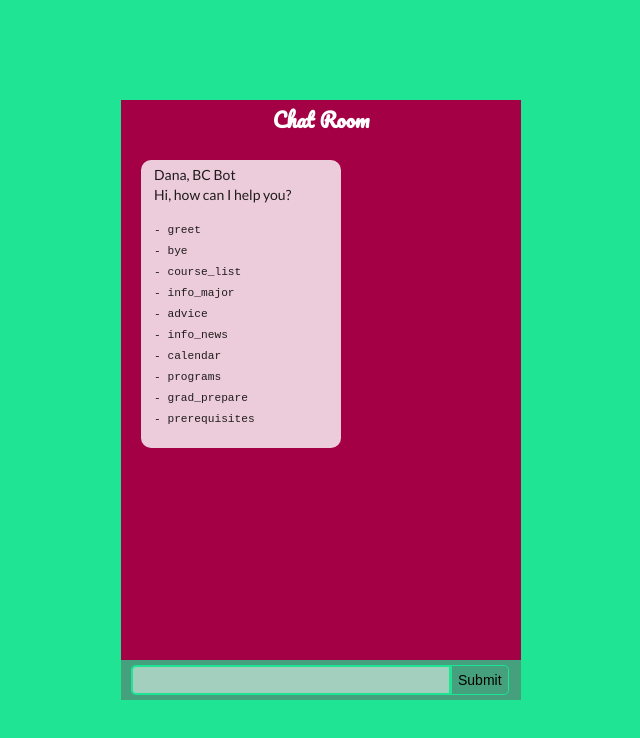
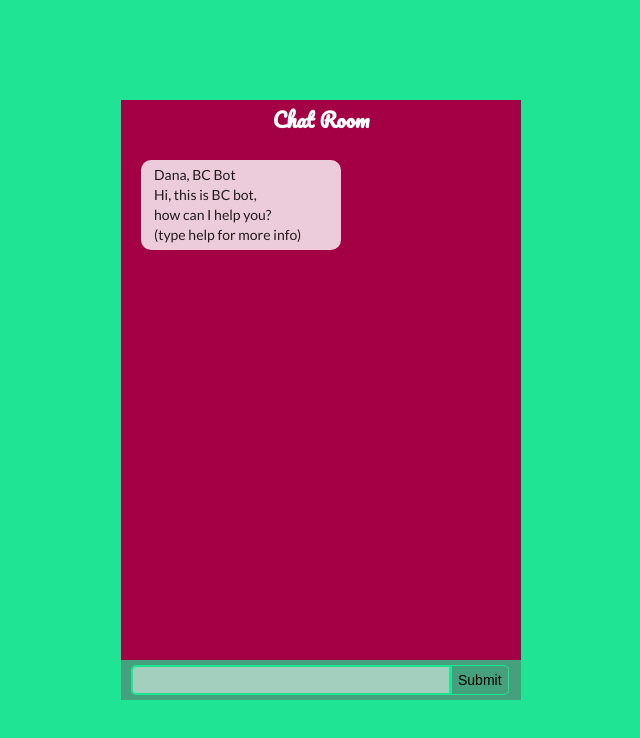
Before and after one commit to 4900ChatBot/chatbot_frontend, a React (Create React App) app in the folder chatbot-frontend/: page / in a window 1280 px wide. Shown: the top 738 px of the page, without its empty margins (319-959 px from the left). Built offline with nearby package versions, Linux system fonts and the light colour scheme.

Commit message:
update intro text to not hard code intents

```diff
--- a/chatbot-frontend/src/components/ChatDisplay.js
+++ b/chatbot-frontend/src/components/ChatDisplay.js
@@ -10,23 +10,7 @@ class ChatDisplay extends React.Component {
 		const chats = [{
 				username: 'Dana, BC Bot',
 				content: <div>
-					<div>Hi, how can I help you?</div>
-					<pre>
-						<small>
-							{
-`- greet
-- bye
-- course_list
-- info_major
-- advice
-- info_news
-- calendar
-- programs
-- grad_prepare
-- prerequisites`
-							}
-						</small>
-					</pre>
+					<div>Hi, this is BC bot,<br />how can I help you?<br />(type help for more info)</div>
 				</div>
 			}]
 		this.state = {
```
